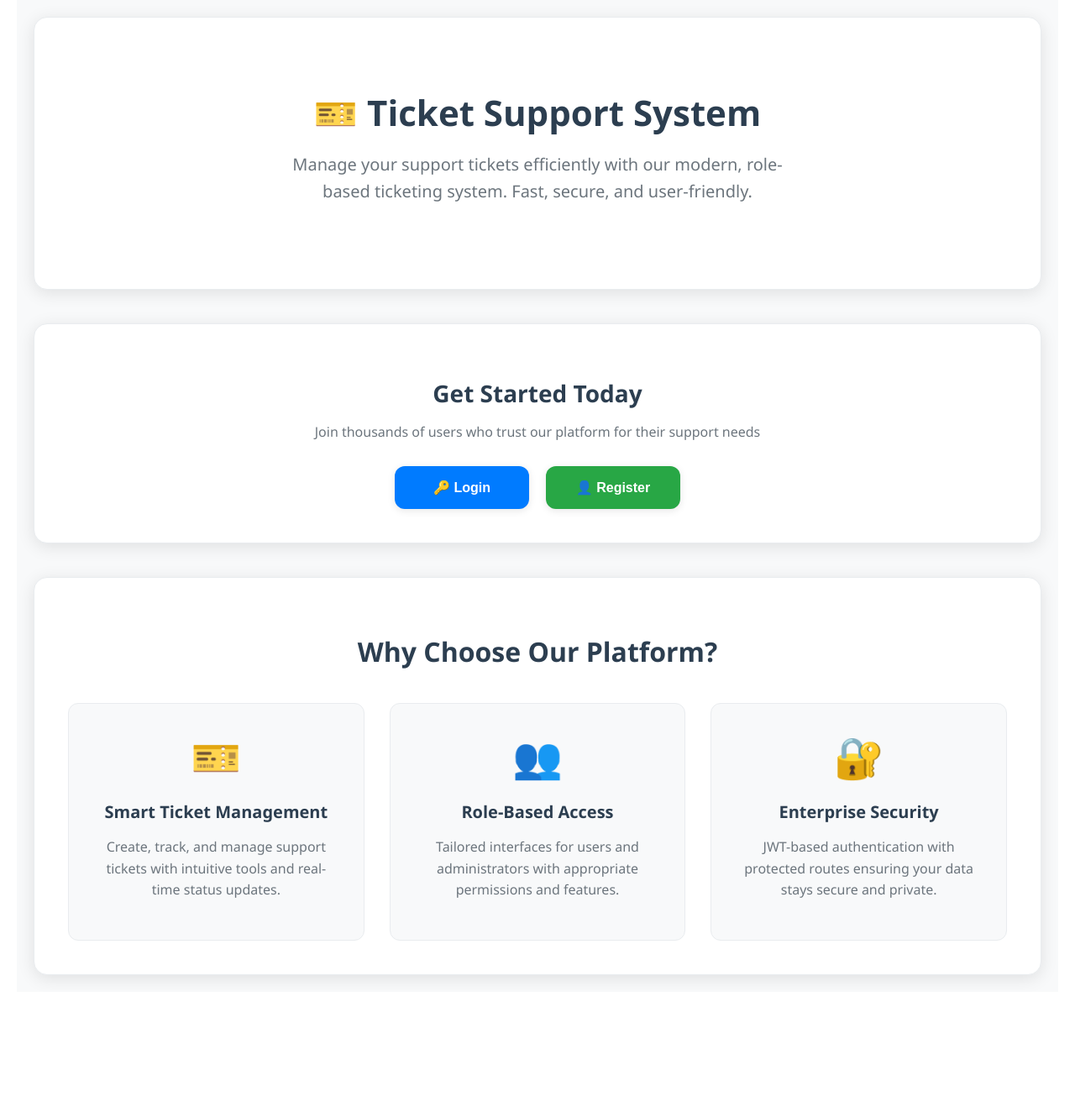
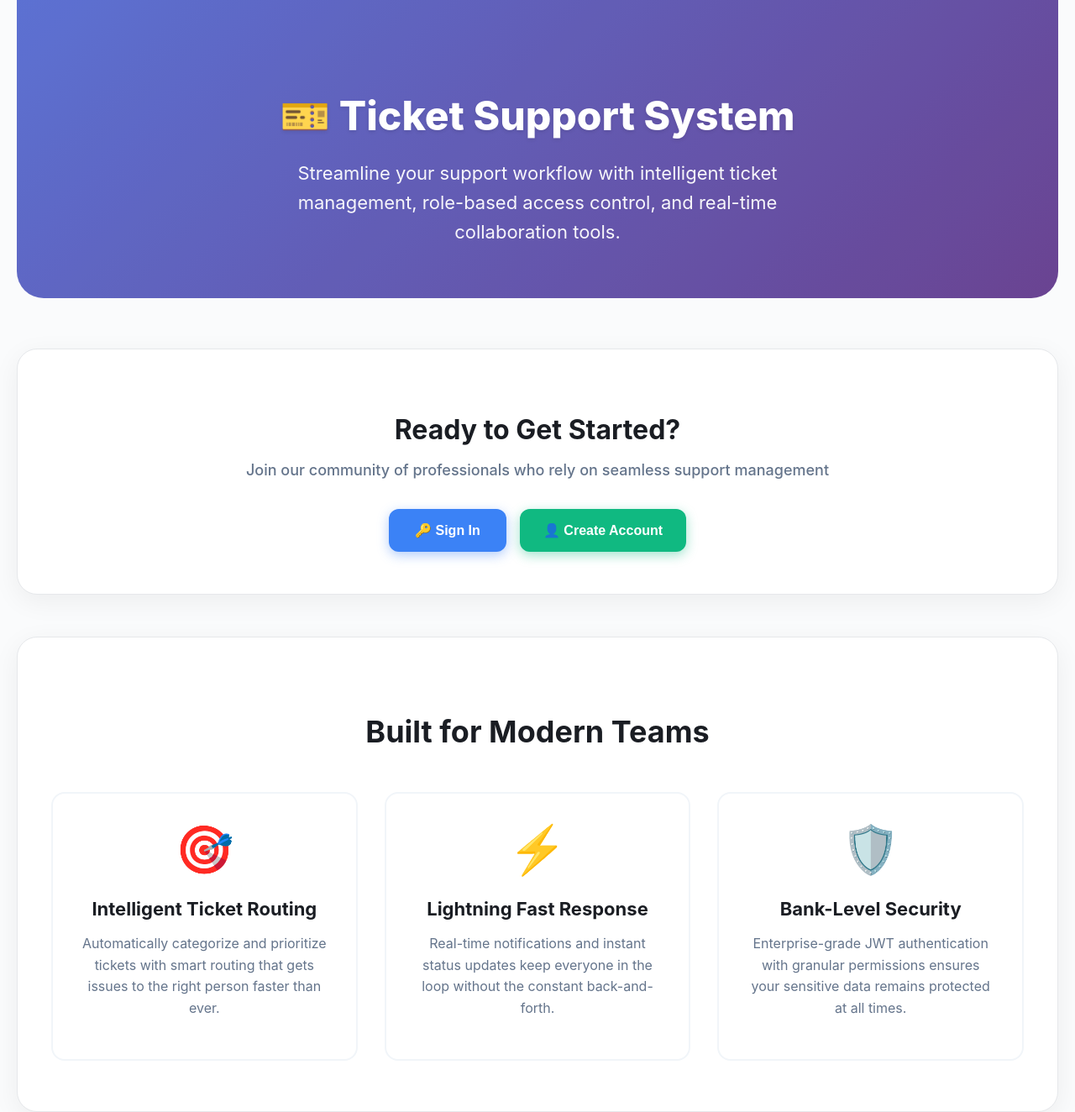
Before and after one commit to MohanraamS15/ticket-supporting-system, a React (Create React App) app in the folder frontend/: page / in a window 1280 px wide. Shown: the whole page at 84% size. Before the commit the page ends 1181 px from the top, so only its background shows below. Built offline with nearby package versions, Linux system fonts and the light colour scheme.

Commit message:
project done✅✅

```diff
--- a/frontend/src/components/Home.js
+++ b/frontend/src/components/Home.js
@@ -14,85 +14,102 @@ const Home = () => {
 
   const styles = {
     container: {
-      maxWidth: '1200px',
+      maxWidth: '1400px',
       margin: '0 auto',
-      padding: '20px',
-      fontFamily: "'Segoe UI', Tahoma, Geneva, Verdana, sans-serif",
-      backgroundColor: '#f8f9fa',
+      padding: '0 20px',
+      fontFamily: "'Inter', -apple-system, BlinkMacSystemFont, 'Segoe UI', sans-serif",
+      backgroundColor: '#fafbfc',
       minHeight: '100vh'
     },
     hero: {
       textAlign: 'center',
-      padding: '60px 20px',
-      backgroundColor: '#ffffff',
-      borderRadius: '16px',
-      boxShadow: '0 4px 20px rgba(0,0,0,0.1)',
-      marginBottom: '40px',
-      border: '1px solid #e9ecef'
+      padding: '80px 20px 60px',
+      background: 'linear-gradient(135deg, #667eea 0%, #764ba2 100%)',
+      borderRadius: '0 0 32px 32px',
+      color: 'white',
+      marginBottom: '60px',
+      position: 'relative',
+      overflow: 'hidden'
+    },
+    heroOverlay: {
+      position: 'absolute',
+      top: 0,
+      left: 0,
+      right: 0,
+      bottom: 0,
+      background: 'rgba(0,0,0,0.1)',
+      zIndex: 1
+    },
+    heroContent: {
+      position: 'relative',
+      zIndex: 2
     },
     title: {
-      fontSize: '42px',
-      fontWeight: '700',
-      color: '#2c3e50',
-      marginBottom: '20px',
-      lineHeight: '1.2'
+      fontSize: '48px',
+      fontWeight: '800',
+      marginBottom: '24px',
+      lineHeight: '1.1',
+      textShadow: '0 2px 4px rgba(0,0,0,0.1)'
     },
     subtitle: {
-      fontSize: '20px',
-      color: '#6c757d',
-      marginBottom: '40px',
+      fontSize: '22px',
+      marginBottom: '0',
       lineHeight: '1.6',
-      maxWidth: '600px',
-      margin: '0 auto 40px'
+      maxWidth: '680px',
+      margin: '0 auto',
+      fontWeight: '400',
+      opacity: '0.95'
     },
     actionSection: {
       backgroundColor: '#ffffff',
-      padding: '40px',
-      borderRadius: '16px',
-      boxShadow: '0 4px 20px rgba(0,0,0,0.1)',
-      marginBottom: '40px',
-      border: '1px solid #e9ecef'
+      padding: '50px 40px',
+      borderRadius: '24px',
+      boxShadow: '0 8px 32px rgba(0,0,0,0.06)',
+      marginBottom: '50px',
+      border: '1px solid #e6e8eb'
     },
     sectionTitle: {
-      fontSize: '28px',
-      fontWeight: '600',
-      color: '#2c3e50',
-      marginBottom: '10px',
+      fontSize: '32px',
+      fontWeight: '700',
+      color: '#1a1d23',
+      marginBottom: '16px',
       textAlign: 'center'
     },
     userInfo: {
       textAlign: 'center',
-      marginBottom: '30px',
-      padding: '20px',
-      backgroundColor: '#f8f9fa',
-      borderRadius: '12px',
-      border: '1px solid #e9ecef'
+      marginBottom: '32px',
+      padding: '24px',
+      backgroundColor: '#f8fafc',
+      borderRadius: '16px',
+      border: '1px solid #e2e8f0'
     },
     userRole: {
       fontSize: '18px',
-      color: '#495057',
-      marginBottom: '10px'
+      color: '#64748b',
+      marginBottom: '12px',
+      fontWeight: '500'
     },
     rolebadge: {
-      padding: '8px 16px',
-      borderRadius: '20px',
+      padding: '10px 20px',
+      borderRadius: '12px',
       fontSize: '14px',
       fontWeight: '600',
       textTransform: 'uppercase',
       letterSpacing: '0.5px',
-      backgroundColor: role === 'admin' ? '#dc3545' : '#007bff',
+      backgroundColor: role === 'admin' ? '#ef4444' : '#3b82f6',
       color: 'white',
-      display: 'inline-block'
+      display: 'inline-block',
+      boxShadow: '0 4px 12px rgba(0,0,0,0.15)'
     },
     buttonContainer: {
       display: 'flex',
       justifyContent: 'center',
-      gap: '20px',
+      gap: '16px',
       flexWrap: 'wrap',
-      marginTop: '20px'
+      marginTop: '24px'
     },
     button: {
-      padding: '16px 32px',
+      padding: '16px 28px',
       fontSize: '16px',
       fontWeight: '600',
       border: 'none',
@@ -102,116 +119,148 @@ const Home = () => {
       display: 'inline-flex',
       alignItems: 'center',
       gap: '8px',
-      transition: 'all 0.3s ease',
-      boxShadow: '0 2px 10px rgba(0,0,0,0.1)',
-      minWidth: '160px',
-      justifyContent: 'center'
+      transition: 'all 0.2s cubic-bezier(0.4, 0, 0.2, 1)',
+      minWidth: '140px',
+      justifyContent: 'center',
+      position: 'relative',
+      overflow: 'hidden'
     },
     loginBtn: {
-      backgroundColor: '#007bff',
-      color: 'white'
+      backgroundColor: '#3b82f6',
+      color: 'white',
+      boxShadow: '0 4px 14px rgba(59, 130, 246, 0.4)'
     },
     registerBtn: {
-      backgroundColor: '#28a745',
-      color: 'white'
+      backgroundColor: '#10b981',
+      color: 'white',
+      boxShadow: '0 4px 14px rgba(16, 185, 129, 0.4)'
     },
     adminBtn: {
-      backgroundColor: '#dc3545',
-      color: 'white'
+      backgroundColor: '#ef4444',
+      color: 'white',
+      boxShadow: '0 4px 14px rgba(239, 68, 68, 0.4)'
     },
     dashboardBtn: {
-      backgroundColor: '#007bff',
-      color: 'white'
+      backgroundColor: '#8b5cf6',
+      color: 'white',
+      boxShadow: '0 4px 14px rgba(139, 92, 246, 0.4)'
     },
     logoutBtn: {
-      backgroundColor: '#6c757d',
-      color: 'white'
+      backgroundColor: '#6b7280',
+      color: 'white',
+      boxShadow: '0 4px 14px rgba(107, 114, 128, 0.4)'
     },
     featuresSection: {
       backgroundColor: '#ffffff',
-      padding: '40px',
-      borderRadius: '16px',
-      boxShadow: '0 4px 20px rgba(0,0,0,0.1)',
-      border: '1px solid #e9ecef'
+      padding: '60px 40px',
+      borderRadius: '24px',
+      boxShadow: '0 8px 32px rgba(0,0,0,0.06)',
+      border: '1px solid #e6e8eb'
     },
     featuresTitle: {
-      fontSize: '32px',
-      fontWeight: '600',
-      color: '#2c3e50',
+      fontSize: '36px',
+      fontWeight: '700',
+      color: '#1a1d23',
       textAlign: 'center',
-      marginBottom: '40px'
+      marginBottom: '50px'
     },
     featuresGrid: {
       display: 'grid',
-      gridTemplateColumns: 'repeat(auto-fit, minmax(300px, 1fr))',
-      gap: '30px'
+      gridTemplateColumns: 'repeat(auto-fit, minmax(320px, 1fr))',
+      gap: '32px'
     },
     featureCard: {
-      padding: '30px',
-      backgroundColor: '#f8f9fa',
-      borderRadius: '12px',
-      border: '1px solid #e9ecef',
+      padding: '32px',
+      backgroundColor: '#ffffff',
+      borderRadius: '16px',
+      border: '2px solid #f1f5f9',
       textAlign: 'center',
-      transition: 'transform 0.3s ease, box-shadow 0.3s ease'
+      transition: 'all 0.3s ease',
+      position: 'relative',
+      overflow: 'hidden'
     },
     featureIcon: {
-      fontSize: '48px',
-      marginBottom: '20px'
+      fontSize: '56px',
+      marginBottom: '24px',
+      display: 'block'
     },
     featureTitle: {
-      fontSize: '20px',
-      fontWeight: '600',
-      color: '#2c3e50',
-      marginBottom: '15px'
+      fontSize: '22px',
+      fontWeight: '700',
+      color: '#1a1d23',
+      marginBottom: '16px'
     },
     featureDescription: {
       fontSize: '16px',
-      color: '#6c757d',
-      lineHeight: '1.6'
+      color: '#64748b',
+      lineHeight: '1.6',
+      fontWeight: '400'
     },
     welcomeBack: {
-      backgroundColor: '#e8f5e8',
-      border: '1px solid #c3e6cb',
-      borderRadius: '12px',
-      padding: '20px',
-      marginBottom: '20px'
+      background: 'linear-gradient(135deg, #d1fae5 0%, #a7f3d0 100%)',
+      border: '1px solid #86efac',
+      borderRadius: '16px',
+      padding: '28px',
+      marginBottom: '24px'
+    },
+    getStartedText: {
+      textAlign: 'center',
+      color: '#64748b',
+      marginBottom: '36px',
+      fontSize: '18px',
+      fontWeight: '500'
     }
   };
 
   return (
     <div style={styles.container}>
       <div style={styles.hero}>
-        <h1 style={styles.title}>🎫 Ticket Support System</h1>
-        <p style={styles.subtitle}>
-          Manage your support tickets efficiently with our modern, role-based ticketing system.
-          Fast, secure, and user-friendly.
-        </p>
+        <div style={styles.heroOverlay}></div>
+        <div style={styles.heroContent}>
+          <h1 style={styles.title}>🎫 Ticket Support System</h1>
+          <p style={styles.subtitle}>
+            Streamline your support workflow with intelligent ticket management,
+            role-based access control, and real-time collaboration tools.
+          </p>
+        </div>
       </div>
 
       <div style={styles.actionSection}>
         {!token ? (
           <>
-            <h2 style={styles.sectionTitle}>Get Started Today</h2>
-            <p style={{ textAlign: 'center', color: '#6c757d', marginBottom: '30px' }}>
-              Join thousands of users who trust our platform for their support needs
+            <h2 style={styles.sectionTitle}>Ready to Get Started?</h2>
+            <p style={styles.getStartedText}>
+              Join our community of professionals who rely on seamless support management
             </p>
             <div style={styles.buttonContainer}>
               <Link to="/login" style={{ textDecoration: 'none' }}>
                 <button
                   style={{...styles.button, ...styles.loginBtn}}
-                  onMouseEnter={(e) => e.target.style.transform = 'translateY(-2px)'}
-                  onMouseLeave={(e) => e.target.style.transform = 'translateY(0)'}
+                  onMouseEnter={(e) => {
+                    e.target.style.transform = 'translateY(-2px)';
+                    e.target.style.boxShadow = '0 6px 20px rgba(59, 130, 246, 0.5)';
+                  }}
+                  onMouseLeave={(e) => {
+                    e.target.style.transform = 'translateY(0)';
+                    e.target.style.boxShadow = '0 4px 14px rgba(59, 130, 246, 0.4)';
+                  }}
                 >
-                  🔑 Login
+                  🔑 Sign In
                 </button>
               </Link>
               <Link to="/register" style={{ textDecoration: 'none' }}>
                 <button
                   style={{...styles.button, ...styles.registerBtn}}
-                  onMouseEnter={(e) => e.target.style.transform = 'translateY(-2px)'}
-                  onMouseLeave={(e) => e.target.style.transform = 'translateY(0)'}
+                  onMouseEnter={(e) => {
+                    e.target.style.transform = 'translateY(-2px)';
+                    e.target.style.boxShadow = '0 6px 20px rgba(16, 185, 129, 0.5)';
+                  }}
+                  onMouseLeave={(e) => {
+                    e.target.style.transform = 'translateY(0)';
+                    e.target.style.boxShadow = '0 4px 14px rgba(16, 185, 129, 0.4)';
+                  }}
                 >
-                  👤 Register
+                  👤 Create Account
                 </button>
               </Link>
             </div>
@@ -221,9 +270,9 @@ const Home = () => {
             <div style={styles.welcomeBack}>
               <h2 style={styles.sectionTitle}>Welcome Back! 👋</h2>
               <div style={styles.userInfo}>
-                <p style={styles.userRole}>You are logged in as:</p>
+                <p style={styles.userRole}>You're logged in as:</p>
                 <span style={styles.rolebadge}>
-                  {role === 'admin' ? '👑 Admin' : '👤 User'}
+                  {role === 'admin' ? '👑 Administrator' : '👤 User'}
                 </span>
               </div>
             </div>
@@ -233,18 +282,30 @@ const Home = () => {
                 <Link to="/admin" style={{ textDecoration: 'none' }}>
                   <button
                     style={{...styles.button, ...styles.adminBtn}}
-                    onMouseEnter={(e) => e.target.style.transform = 'translateY(-2px)'}
-                    onMouseLeave={(e) => e.target.style.transform = 'translateY(0)'}
+                    onMouseEnter={(e) => {
+                      e.target.style.transform = 'translateY(-2px)';
+                      e.target.style.boxShadow = '0 6px 20px rgba(239, 68, 68, 0.5)';
+                    }}
+                    onMouseLeave={(e) => {
+                      e.target.style.transform = 'translateY(0)';
+                      e.target.style.boxShadow = '0 4px 14px rgba(239, 68, 68, 0.4)';
+                    }}
                   >
-                    👑 Admin Panel
+                    👑 Admin Dashboard
                   </button>
                 </Link>
               ) : (
                 <Link to="/dashboard" style={{ textDecoration: 'none' }}>
                   <button
                     style={{...styles.button, ...styles.dashboardBtn}}
-                    onMouseEnter={(e) => e.target.style.transform = 'translateY(-2px)'}
-                    onMouseLeave={(e) => e.target.style.transform = 'translateY(0)'}
+                    onMouseEnter={(e) => {
+                      e.target.style.transform = 'translateY(-2px)';
+                      e.target.style.boxShadow = '0 6px 20px rgba(139, 92, 246, 0.5)';
+                    }}
+                    onMouseLeave={(e) => {
+                      e.target.style.transform = 'translateY(0)';
+                      e.target.style.boxShadow = '0 4px 14px rgba(139, 92, 246, 0.4)';
+                    }}
                   >
                     📊 My Dashboard
                   </button>
@@ -253,10 +314,16 @@ const Home = () => {
               <button
                 style={{...styles.button, ...styles.logoutBtn}}
                 onClick={handleLogout}
-                onMouseEnter={(e) => e.target.style.transform = 'translateY(-2px)'}
-                onMouseLeave={(e) => e.target.style.transform = 'translateY(0)'}
+                onMouseEnter={(e) => {
+                  e.target.style.transform = 'translateY(-2px)';
+                  e.target.style.boxShadow = '0 6px 20px rgba(107, 114, 128, 0.5)';
+                }}
+                onMouseLeave={(e) => {
+                  e.target.style.transform = 'translateY(0)';
+                  e.target.style.boxShadow = '0 4px 14px rgba(107, 114, 128, 0.4)';
+                }}
               >
-                🚪 Logout
+                🚪 Sign Out
               </button>
             </div>
           </>
@@ -264,59 +331,68 @@ const Home = () => {
       </div>
 
       <div style={styles.featuresSection}>
-        <h2 style={styles.featuresTitle}>Why Choose Our Platform?</h2>
+        <h2 style={styles.featuresTitle}>Built for Modern Teams</h2>
         <div style={styles.featuresGrid}>
           <div
             style={styles.featureCard}
             onMouseEnter={(e) => {
-              e.target.style.transform = 'translateY(-5px)';
-              e.target.style.boxShadow = '0 8px 25px rgba(0,0,0,0.15)';
+              e.target.style.transform = 'translateY(-8px)';
+              e.target.style.boxShadow = '0 12px 40px rgba(0,0,0,0.1)';
+              e.target.style.borderColor = '#3b82f6';
             }}
             onMouseLeave={(e) => {
               e.target.style.transform = 'translateY(0)';
               e.target.style.boxShadow = 'none';
+              e.target.style.borderColor = '#f1f5f9';
             }}
           >
-            <div style={styles.featureIcon}>🎫</div>
-            <h3 style={styles.featureTitle}>Smart Ticket Management</h3>
+            <div style={styles.featureIcon}>🎯</div>
+            <h3 style={styles.featureTitle}>Intelligent Ticket Routing</h3>
             <p style={styles.featureDescription}>
-              Create, track, and manage support tickets with intuitive tools and real-time status updates.
+              Automatically categorize and prioritize tickets with smart routing that gets issues
+              to the right person faster than ever.
             </p>
           </div>
 
           <div
             style={styles.featureCard}
             onMouseEnter={(e) => {
-              e.target.style.transform = 'translateY(-5px)';
-              e.target.style.boxShadow = '0 8px 25px rgba(0,0,0,0.15)';
+              e.target.style.transform = 'translateY(-8px)';
+              e.target.style.boxShadow = '0 12px 40px rgba(0,0,0,0.1)';
+              e.target.style.borderColor = '#10b981';
             }}
             onMouseLeave={(e) => {
               e.target.style.transform = 'translateY(0)';
               e.target.style.boxShadow = 'none';
+              e.target.style.borderColor = '#f1f5f9';
             }}
           >
-            <div style={styles.featureIcon}>👥</div>
-            <h3 style={styles.featureTitle}>Role-Based Access</h3>
+            <div style={styles.featureIcon}>⚡</div>
+            <h3 style={styles.featureTitle}>Lightning Fast Response</h3>
             <p style={styles.featureDescription}>
-              Tailored interfaces for users and administrators with appropriate permissions and features.
+              Real-time notifications and instant status updates keep everyone in the loop
+              without the constant back-and-forth.
             </p>
           </div>
 
           <div
             style={styles.featureCard}
             onMouseEnter={(e) => {
-              e.target.style.transform = 'translateY(-5px)';
-              e.target.style.boxShadow = '0 8px 25px rgba(0,0,0,0.15)';
+              e.target.style.transform = 'translateY(-8px)';
+              e.target.style.boxShadow = '0 12px 40px rgba(0,0,0,0.1)';
+              e.target.style.borderColor = '#8b5cf6';
             }}
             onMouseLeave={(e) => {
               e.target.style.transform = 'translateY(0)';
               e.target.style.boxShadow = 'none';
+              e.target.style.borderColor = '#f1f5f9';
             }}
           >
-            <div style={styles.featureIcon}>🔐</div>
-            <h3 style={styles.featureTitle}>Enterprise Security</h3>
+            <div style={styles.featureIcon}>🛡️</div>
+            <h3 style={styles.featureTitle}>Bank-Level Security</h3>
             <p style={styles.featureDescription}>
-              JWT-based authentication with protected routes ensuring your data stays secure and private.
+              Enterprise-grade JWT authentication with granular permissions ensures your
+              sensitive data remains protected at all times.
             </p>
           </div>
         </div>
```
Also changed, not shown: frontend/src/components/Admin.js (+10 -1 lines).
